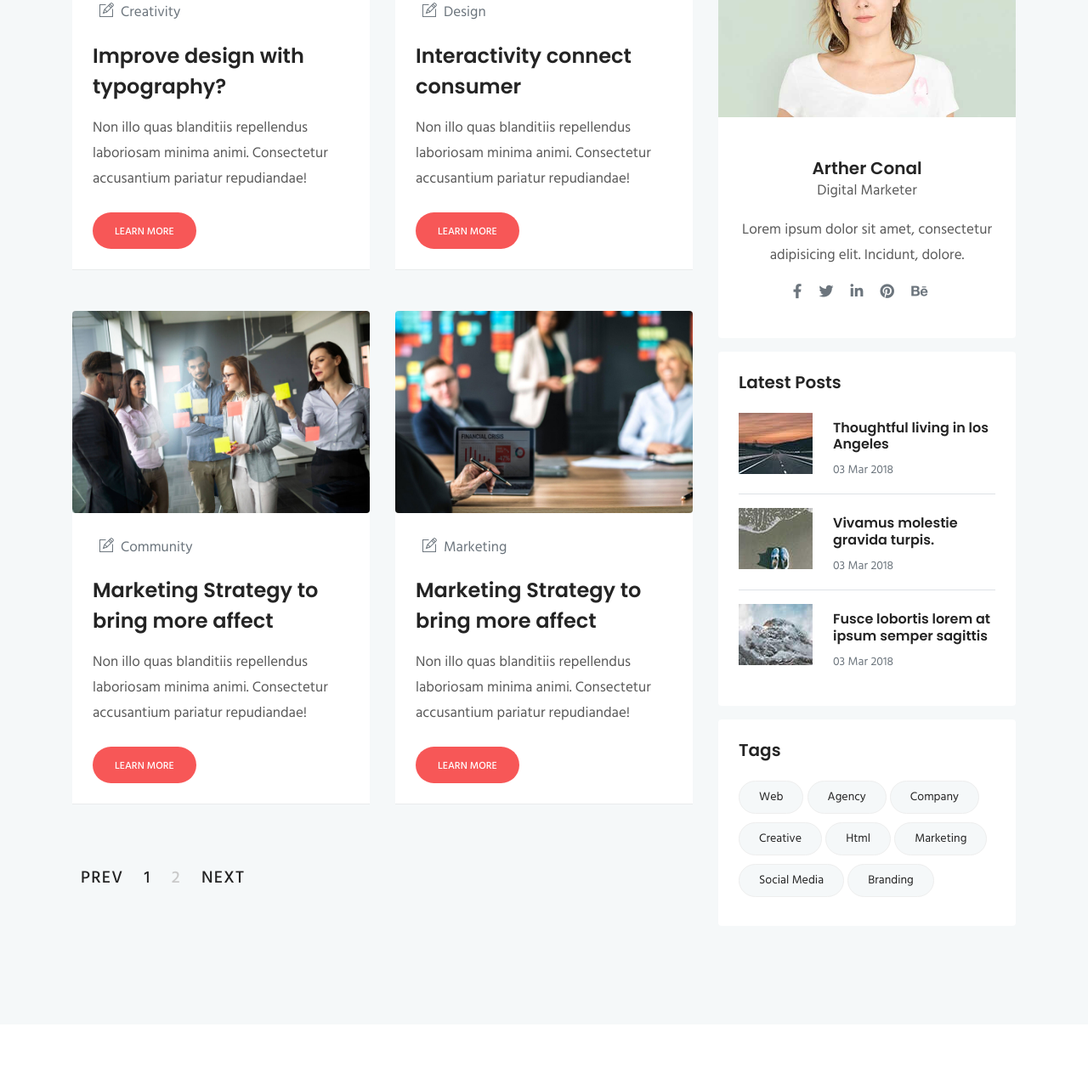
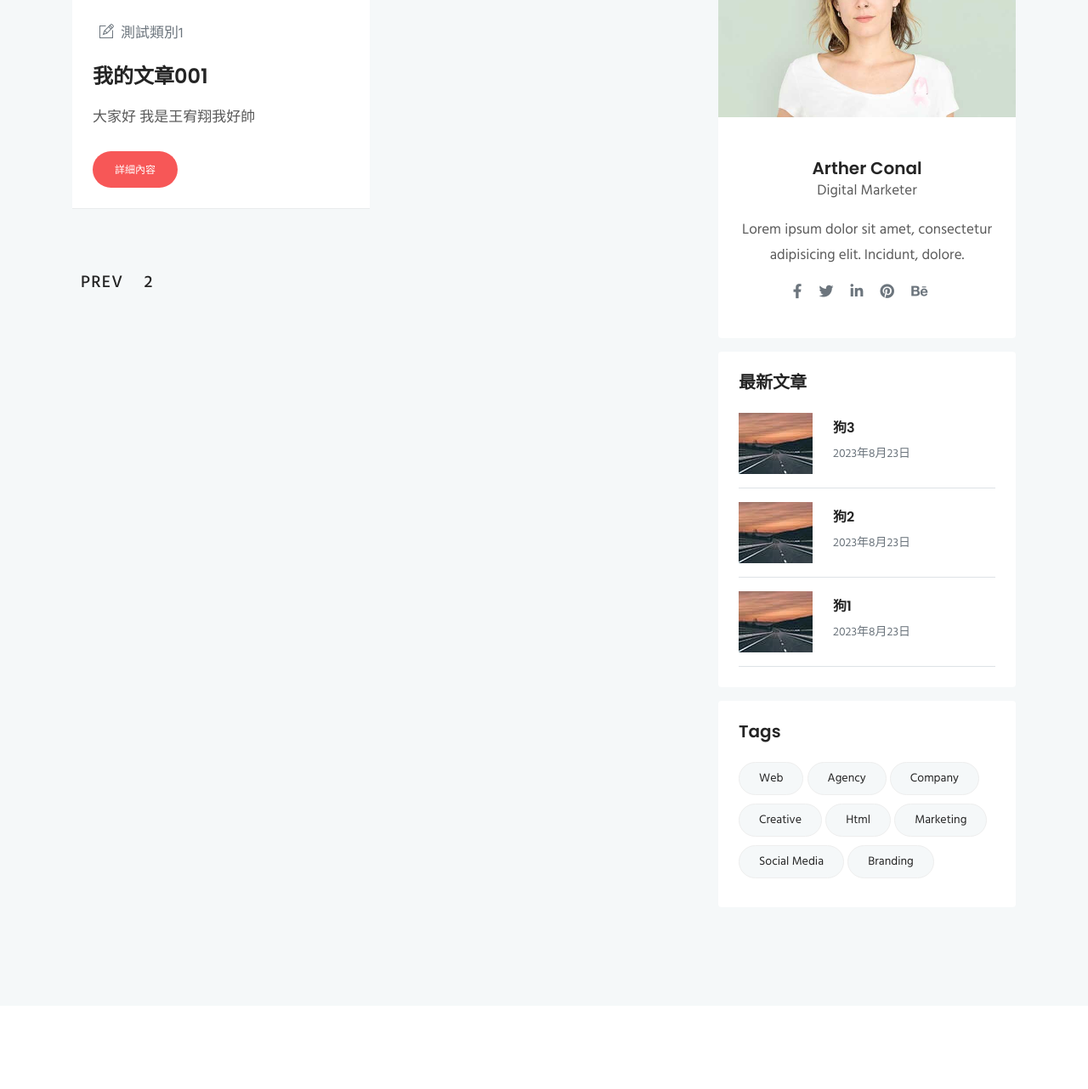
Before and after one commit to wangyouxiang-yyds/Agit-Global-Website, a Django app: page /blog_sidebar/?page=2 in a window 1280 px wide. Shown: the part 868-2150 px from the top of the page at 85% size. Run offline with Django 4.2, Linux system fonts and the light colour scheme; data comes from the database, SQL or seed files in the repository; both versions use the stored data as it was before the commit; some libraries are stand-ins or nearby versions.

Commit message:
添加一些功能上去，但文章最新消息那邊還沒想好怎麼寫

```diff
--- a/mysite/admin.py
+++ b/mysite/admin.py
@@ -10,3 +10,5 @@ admin.site.register(models.manager_category)
 admin.site.register(models.banner_category)
 admin.site.register(models.banner)
 admin.site.register(models.project)
+admin.site.register(models.department_form_category)
+admin.site.register(models.department_form)
--- a/mysite/views.py
+++ b/mysite/views.py
@@ -4,8 +4,8 @@ from django.core.mail import EmailMessage
 from django.urls import reverse
 from django.contrib.sites.shortcuts import get_current_site
 from django.template.loader import render_to_string
-from .models import article, banner, banner_category
-
+from .models import article, banner, banner_category, department_form_category, department_form
+from django.core.paginator import Paginator, EmptyPage, PageNotAnInteger
 
 # Create your views here.
 
@@ -81,6 +81,12 @@ def service(request):
     current_url = request.path_info
     service_url = reverse('service')  # 顯示顏色的
     banners = banner.objects.filter(banner_category__banner_category='service')
+    categories = department_form_category.objects.all()
+
+    department_forms_by_category = {}
+    for category in categories:
+        forms = department_form.objects.filter(department_form_category=category)
+        department_forms_by_category[category] = forms
     return render(request, 'service.html', locals())
 
 
@@ -93,22 +99,53 @@ def project(request):
 
 
 def blog_grid(request):
+
     article = models.article.objects.all().order_by('-pk', 'create_date')  # -pk為降序 這邊說明為依照建立時間去排序
     current_url = request.path_info
     blog_grid_url = reverse('blog_grid')  # 顯示顏色的
     banners = banner.objects.filter(banner_category__banner_category='blog')
+
+    limit = 4  # 每筆4則就文章分頁
+    page = request.GET.get('page', 1)
+    paginator = Paginator(article, limit)
+
+    try:
+        article = paginator.page(page)
+    except PageNotAnInteger:
+        article= paginator.page(1)
+    except EmptyPage:
+        article = paginator.page(paginator.num_pages)
+
     return render(request, 'blog-grid.html', locals())
 
 
 def blog_sidebar(request):
+    article = models.article.objects.all().order_by('-pk', 'create_date')  # -pk為降序 這邊說明為依照建立時間去排序
+
     current_url = request.path_info
     blog_sidebar_url = reverse('blog_sidebar')  # 顯示顏色的
     banners = banner.objects.filter(banner_category__banner_category='blog') # 挑選banner
+    article_news_three = models.article.objects.all().order_by('-pk', 'create_date')[:3]  # -pk為降序 這邊說明為依照建立時間去排序 限制三筆
+
+    limit = 4  # 每筆4則就文章分頁
+    page = request.GET.get('page', 1)
+    paginator = Paginator(article, limit)
+
+    try:
+        article = paginator.page(page)
+    except PageNotAnInteger:
+        article= paginator.page(1)
+    except EmptyPage:
+        article = paginator.page(paginator.num_pages)
 
     return render(request, 'blog-sidebar.html', locals())
 
 
 def blog_single(request, article_id):
+    article = models.article.objects.all().order_by('-pk', 'create_date')  # -pk為降序 這邊說明為依照建立時間去排序
+    current_article = get_object_or_404(models.article, pk=article_id)
+    previous_article = models.article.objects.filter(pk__lt=article_id).order_by('-pk').first()
+    next_article = models.article.objects.filter(pk__gt=article_id).order_by('pk').first()
     article_obj = get_object_or_404(article, pk=article_id)
     current_url = request.path_info
     article_news_three = models.article.objects.all().order_by('-pk', 'create_date')[:3]        # -pk為降序 這邊說明為依照建立時間去排序 限制三筆
--- a/templates/agitweb/base.html
+++ b/templates/agitweb/base.html
@@ -34,7 +34,8 @@
   <link rel="stylesheet" href="{% static '/agitweb/css/style.css'%}">
 
   <!--Favicon網頁icon-->
-  <link rel="icon" href="{% static '/agitweb/images/favicon.png'%}" type="image/x-icon">
+  <link rel="icon" href="{% static '/agitweb/images/Agit-Logo.jpg'%}" type="image/x-icon">
+<!-- Bootstrap CSS -->
   {% block cssarea %}
 
   {% endblock %}
@@ -287,6 +288,8 @@ Essential Scripts
 
 <script src="{% static '/agitweb/js/script.js'%}"></script>
 
+
+
 </body>
 
 </html>
--- a/templates/agitweb/blog-sidebar.html
+++ b/templates/agitweb/blog-sidebar.html
@@ -8,12 +8,12 @@
             <div class="row">
                 <div class="col-md-12">
                     <div class="block text-center">
-          <span class="text-white">Our blog</span>
+                        <span class="text-white">文章與公告</span>
                         <h1 class="text-capitalize mb-4 text-lg">Blog articles</h1>
                         <ul class="list-inline">
-            <li class="list-inline-item"><a href="index.html" class="text-white">Home</a></li>
+                            <li class="list-inline-item"><a href="{% url 'index' %}" class="text-white">首頁</a></li>
                             <li class="list-inline-item"><span class="text-white">/</span></li>
-            <li class="list-inline-item text-white-50">Our blog</li>
+                            <li class="list-inline-item text-white-50">文章與公告</li>
                         </ul>
                     </div>
                 </div>
@@ -28,85 +28,42 @@
             <div class="row">
                 <div class="col-lg-8">
                     <div class="row">
+                        {% for article_amount in article %}
                             <div class="col-lg-6 col-md-6 mb-5">
                                 <div class="blog-item">
-							<img loading="lazy" src="{% static 'agitweb/images/blog/1.jpg'%}" alt="blog" class="img-fluid rounded">
+                                    <img loading="lazy" src="{{ article_amount.article_photo.url }}" alt="blog"
+                                         class="img-fluid rounded">
 
                                     <div class="blog-item-content bg-white p-4">
                                         <div class="blog-item-meta  py-1 px-2">
-									<span class="text-muted text-capitalize mr-3"><i class="ti-pencil-alt mr-2"></i>Creativity</span>
+                                            <span class="text-muted text-capitalize mr-3"><i
+                                                    class="ti-pencil-alt mr-2"></i>{{ article_amount.article_category.article_category }}</span>
                                         </div>
 
-								<h3 class="mt-3 mb-3"><a href="blog-single.html">Improve design with typography?</a></h3>
-								<p class="mb-4">Non illo quas blanditiis repellendus laboriosam minima animi. Consectetur accusantium
-									pariatur repudiandae!</p>
+                                        <h3 class="mt-3 mb-3"><a
+                                                href="{% url 'blog_single' article_amount.id %}">{{ article_amount.title }}</a>
+                                        </h3>
+                                        <p class="mb-4">{{ article_amount.small_title }}</p>
 
-								<a href="blog-single.html" class="btn btn-small btn-main btn-round-full">Learn More</a>
+                                        <a href="{% url 'blog_single' article_amount.id %}"
+                                           class="btn btn-small btn-main btn-round-full">詳細內容</a>
                                     </div>
                                 </div>
                             </div>
-
-					<div class="col-lg-6 col-md-6 mb-5">
-						<div class="blog-item">
-							<img loading="lazy" src="{% static 'agitweb/images/blog/2.jpg'%}" alt="blog" class="img-fluid rounded">
-
-							<div class="blog-item-content bg-white p-4">
-								<div class="blog-item-meta py-1 px-2">
-									<span class="text-muted text-capitalize mr-3"><i class="ti-pencil-alt mr-2"></i>Design</span>
-								</div>
-
-								<h3 class="mt-3 mb-3"><a href="blog-single.html">Interactivity connect consumer</a></h3>
-								<p class="mb-4">Non illo quas blanditiis repellendus laboriosam minima animi. Consectetur accusantium
-									pariatur repudiandae!</p>
-
-								<a href="blog-single.html" class="btn btn-small btn-main btn-round-full">Learn More</a>
-							</div>
-						</div>
-					</div>
-
-					<div class="col-lg-6 col-md-6 mb-5">
-						<div class="blog-item">
-							<img loading="lazy" src="{% static 'agitweb/images/blog/3.jpg'%}" alt="blog" class="img-fluid rounded">
-
-							<div class="blog-item-content bg-white p-4">
-								<div class="blog-item-meta py-1 px-2">
-									<span class="text-muted text-capitalize mr-3"><i class="ti-pencil-alt mr-2"></i>Community</span>
-								</div>
-
-								<h3 class="mt-3 mb-3"><a href="blog-single.html">Marketing Strategy to bring more affect</a></h3>
-								<p class="mb-4">Non illo quas blanditiis repellendus laboriosam minima animi. Consectetur accusantium
-									pariatur repudiandae!</p>
-
-								<a href="blog-single.html" class="btn btn-small btn-main btn-round-full">Learn More</a>
-							</div>
-						</div>
-					</div>
-					<div class="col-lg-6 col-md-6 mb-5">
-						<div class="blog-item">
-							<img loading="lazy" src="{% static 'agitweb/images/blog/4.jpg'%}" alt="blog" class="img-fluid rounded">
-
-							<div class="blog-item-content bg-white p-4">
-								<div class="blog-item-meta py-1 px-2">
-									<span class="text-muted text-capitalize mr-3"><i class="ti-pencil-alt mr-2"></i>Marketing</span>
-								</div>
-
-								<h3 class="mt-3 mb-3"><a href="blog-single.html">Marketing Strategy to bring more affect</a></h3>
-								<p class="mb-4">Non illo quas blanditiis repellendus laboriosam minima animi. Consectetur accusantium
-									pariatur repudiandae!</p>
-
-								<a href="blog-single.html" class="btn btn-small btn-main btn-round-full">Learn More</a>
-							</div>
-						</div>
-					</div>
+                        {% endfor %}
 
 
                         <div class="col-lg-12 mt-3">
                             <nav class="navigation pagination py-2 d-inline-block">
                                 <div class="nav-links">
-								<a class="prev page-numbers" href="#">Prev</a>
-								<span aria-current="page" class="page-numbers current">1</span>
-								<a class="page-numbers" href="#">2</a>
-								<a class="next page-numbers" href="#">Next</a>
+                                    {% if article.has_previous %}
+                                        <a class="prev page-numbers" href="?page={{ article.previous_page_number }}">Prev</a>
+                                    {% endif %}
+                                    <span aria-current="page" class="page-numbers current">{{ article.number }}</span>
+                                    {% if article.has_next %}
+                                        <a class="next page-numbers"
+                                           href="?page={{ article.next_page_number }}">Next</a>
+                                    {% endif %}
                                 </div>
                             </nav>
                         </div>
@@ -120,7 +77,8 @@
                         </div>
 
                         <div class="sidebar-widget card border-0 mb-3">
-						<img loading="lazy" src="{% static 'agitweb/images/blog/blog-author.jpg'%}" alt="blog-author" class="img-fluid">
+                            <img loading="lazy" src="{% static 'agitweb/images/blog/blog-author.jpg' %}"
+                                 alt="blog-author" class="img-fluid">
                             <div class="card-body p-4 text-center">
                                 <h5 class="mb-0 mt-4">Arther Conal</h5>
                                 <p>Digital Marketer</p>
@@ -147,31 +105,18 @@
                         </div>
 
                         <div class="sidebar-widget latest-post card border-0 p-4 mb-3">
-						<h5>Latest Posts</h5>
-
+                            <h5>最新文章</h5>
+                            {% for latest in article_news_three %}
                             <div class="media border-bottom py-3">
-							<a href="#"><img loading="lazy" class="mr-4" src="{% static 'agitweb/images/blog/bt-3.jpg'%}" alt="blog"></a>
+                                <a href="#"><img loading="lazy" class="mr-4"
+                                                 src="{% static 'agitweb/images/blog/bt-3.jpg' %}" alt="blog"></a>
                                 <div class="media-body">
-								<h6 class="my-2"><a href="#">Thoughtful living in los Angeles</a></h6>
-								<span class="text-sm text-muted">03 Mar 2018</span>
+                                    <h6 class="my-2"><a href="{% url 'blog_single' latest.id %}">{{ latest.title }}</a></h6>
+                                    <span class="text-sm text-muted">{{ latest.create_date }}</span>
                                 </div>
                             </div>
+                            {% endfor %}
 
-						<div class="media border-bottom py-3">
-							<a href="#"><img loading="lazy" class="mr-4" src="{% static 'agitweb/images/blog/bt-2.jpg'%}" alt="blog"></a>
-							<div class="media-body">
-								<h6 class="my-2"><a href="#">Vivamus molestie gravida turpis.</a></h6>
-								<span class="text-sm text-muted">03 Mar 2018</span>
-							</div>
-						</div>
-
-						<div class="media py-3">
-							<a href="#"><img loading="lazy" class="mr-4" src="{% static 'agitweb/images/blog/bt-1.jpg'%}" alt="blog"></a>
-							<div class="media-body">
-								<h6 class="my-2"><a href="#">Fusce lobortis lorem at ipsum semper sagittis</a></h6>
-								<span class="text-sm text-muted">03 Mar 2018</span>
-							</div>
-						</div>
                         </div>
 
                         <div class="sidebar-widget bg-white rounded tags p-4 mb-3">
--- a/templates/agitweb/index.html
+++ b/templates/agitweb/index.html
@@ -7,8 +7,8 @@
 		<div class="row">
 			<div class="col-lg-9 col-md-10">
 				<div class="block">
-					<span class="d-block mb-3 text-white text-capitalize">Prepare for new future</span>
-					<h1 class="animated fadeInUp mb-5">Our work is <br>presentation of our <br>capabilities.</h1>
+					<span class="d-block mb-3 text-white text-capitalize">你好歡迎來到</span>
+					<h1 class="animated fadeInUp mb-5">艾鉅有限公司 <br>AGIT GLOBAL <br>Inc.</h1>
 					<a href="#"  class="btn btn-main animated fadeInUp btn-round-full" aria-label="Get started">Get started<i class="btn-icon fa fa-angle-right ml-2"></i></a>
 				</div>
 			</div>
```
Also changed, not shown: DjangoProject/settings.py (+8 -8 lines), mysite/models.py (+17 -0 lines), templates/agitweb/about.html (+46 -13 lines), templates/agitweb/blog-grid.html (+26 -14 lines), templates/agitweb/blog-single.html (+14 -10 lines), templates/agitweb/service.html (+33 -74 lines), db.sqlite3. Lines whose indentation alone changed are shown as unchanged.
